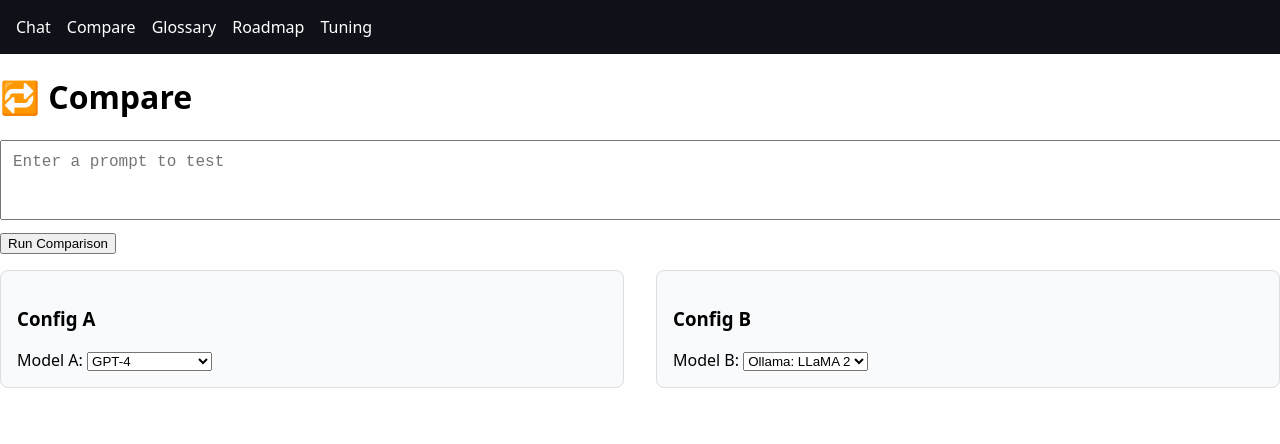
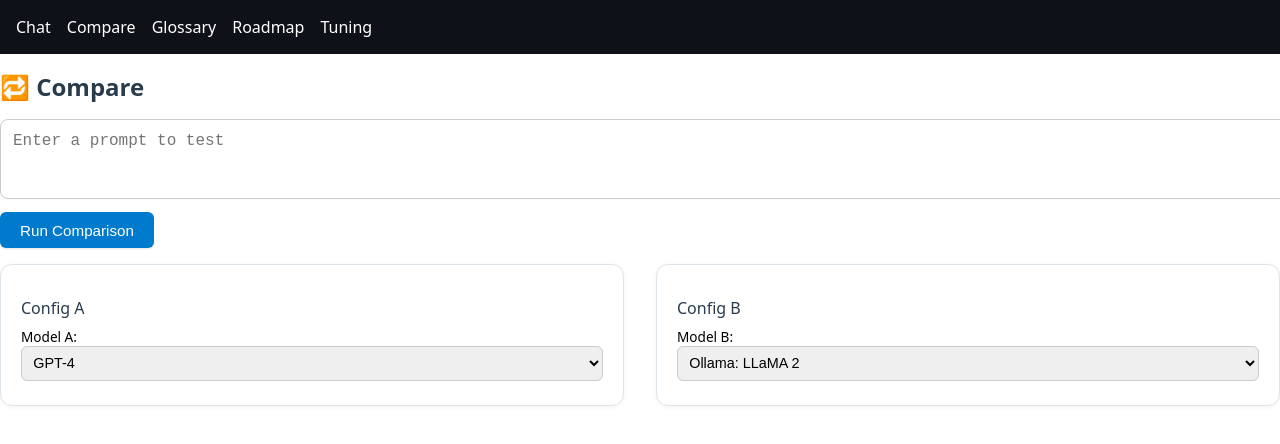
Before and after one commit to ScottFitzgerald83/grail, a SvelteKit app in the folder frontend/: page /compare in a window 1280 px wide. Shown: the top 444 px of the page. Built offline with nearby package versions, Linux system fonts and the light colour scheme.

Commit message:
Compare page now matches the visual style of the Tuning tab with polished layouts, colors, and typography

```diff
--- a/frontend/src/routes/compare/+page.svelte
+++ b/frontend/src/routes/compare/+page.svelte
@@ -27,7 +27,7 @@
 <h1>🔁 Compare</h1>
 
 <div style="margin-bottom: 1rem;">
-  <textarea bind:value={prompt} rows="3" placeholder="Enter a prompt to test" style="width: 100%; padding: 0.75rem; font-size: 1rem;"></textarea>
+  <textarea bind:value={prompt} rows="3" placeholder="Enter a prompt to test"></textarea>
   <button on:click={runComparison} disabled={loading} style="margin-top: 0.5rem;">
     {loading ? 'Comparing...' : 'Run Comparison'}
   </button>
@@ -78,35 +78,114 @@
 {/if}
 
 <style>
+  h1 {
+    font-size: 1.5rem;
+    font-weight: 600;
+    margin-bottom: 1rem;
+    color: #2a3b4c;
+  }
+
+  textarea {
+    width: 100%;
+    padding: 0.75rem;
+    font-size: 1rem;
+    border: 1px solid #ccc;
+    border-radius: 8px;
+    resize: vertical;
+    background: #fff;
+    box-shadow: 0 1px 2px rgba(0,0,0,0.03);
+  }
+
+  button {
+    background: #007acc;
+    color: white;
+    border: none;
+    padding: 0.6rem 1.25rem;
+    border-radius: 6px;
+    cursor: pointer;
+    font-size: 0.95rem;
+    box-shadow: 0 1px 2px rgba(0,0,0,0.1);
+  }
+
+  button:disabled {
+    opacity: 0.5;
+    cursor: not-allowed;
+  }
+
+  button:hover:not(:disabled) {
+    background: #005fa3;
+  }
+
   .config-panels {
     display: flex;
     gap: 2rem;
-    margin-bottom: 1rem;
+    margin-bottom: 2rem;
   }
+
   .config-card {
     flex: 1;
-    background: #f9fafc;
-    padding: 1rem;
-    border-radius: 8px;
-    border: 1px solid #ddd;
+    background: #ffffff;
+    padding: 1rem 1.25rem;
+    border-radius: 12px;
+    border: 1px solid #dde4ea;
+    box-shadow: 0 1px 4px rgba(0,0,0,0.05);
   }
+
+  .config-card h3 {
+    margin-bottom: 0.5rem;
+    font-size: 1rem;
+    font-weight: 500;
+    color: #2a3b4c;
+  }
+
+  .config-card label {
+    display: block;
+    font-size: 0.85rem;
+    font-weight: 500;
+    margin-bottom: 0.5rem;
+  }
+
+  select {
+    width: 100%;
+    padding: 0.45rem;
+    border: 1px solid #ccc;
+    border-radius: 6px;
+    font-size: 0.9rem;
+  }
+
   .compare-output {
     display: flex;
     gap: 2rem;
     margin-top: 2rem;
   }
+
   .result-card {
     flex: 1;
-    background: #fff;
+    background: #ffffff;
     border: 1px solid #ccc;
     padding: 1rem;
-    border-radius: 8px;
+    border-radius: 12px;
+    box-shadow: 0 2px 6px rgba(0,0,0,0.05);
   }
+
+  .result-card h4 {
+    font-size: 1rem;
+    margin-bottom: 0.5rem;
+    color: #2a3b4c;
+  }
+
+  .result-card p {
+    font-size: 0.85rem;
+    margin: 0.2rem 0;
+  }
+
   pre {
     white-space: pre-wrap;
     background: #f6f8fa;
     padding: 0.75rem;
     border-radius: 6px;
     font-size: 0.9rem;
+    line-height: 1.4;
+    margin-top: 0.75rem;
   }
 </style>
```
